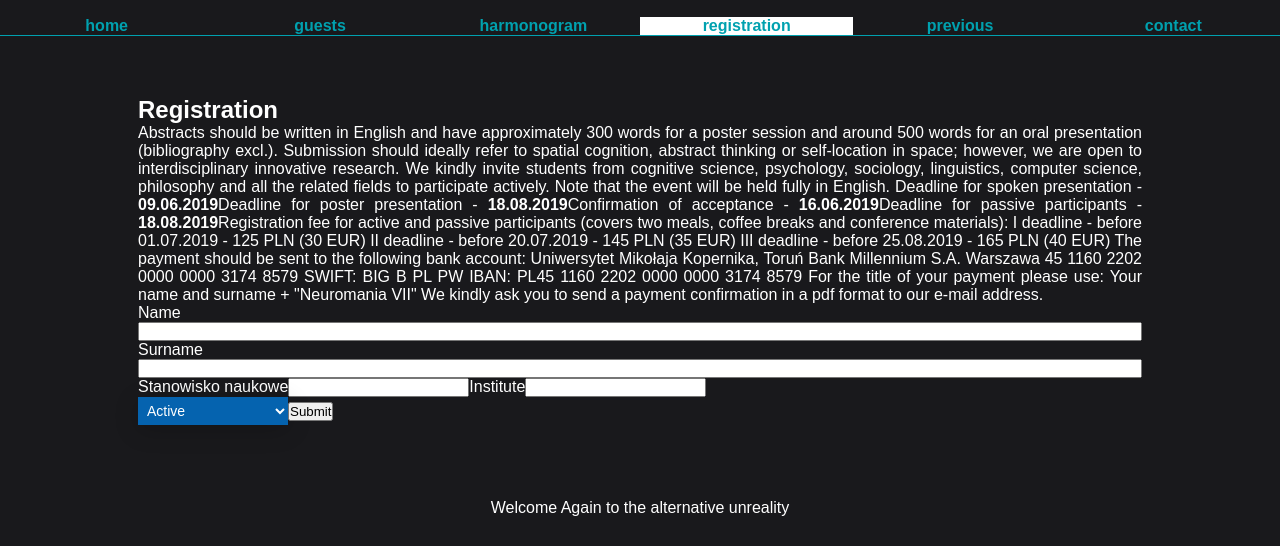
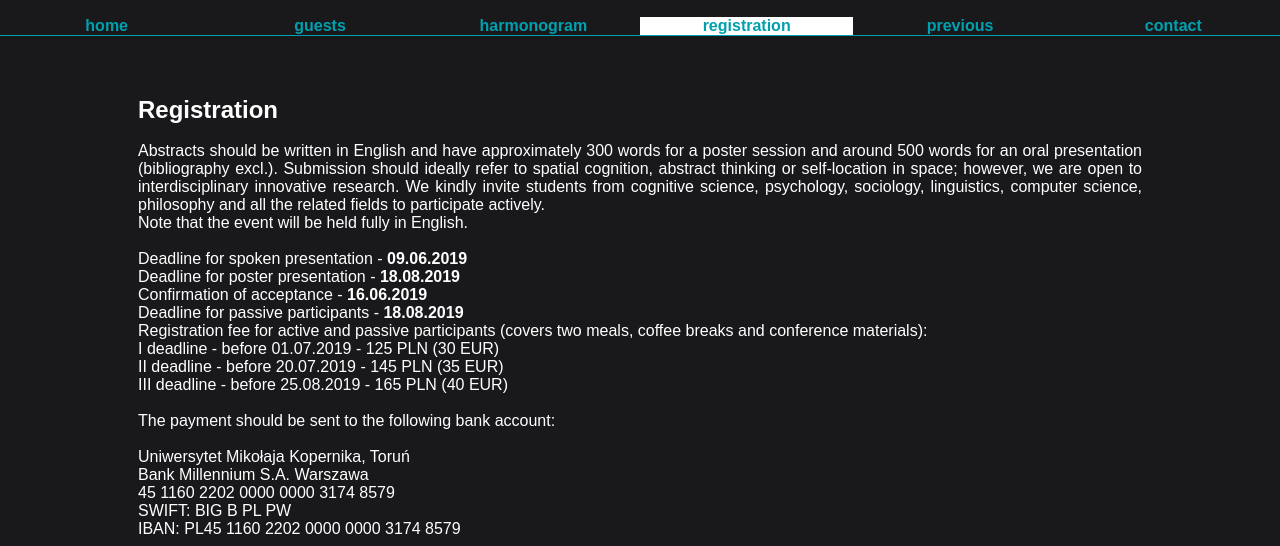
Before and after one commit to Snikerso/neuromania-react, a React app: page /registration in a window 1280 px wide. Shown: the part 254-800 px from the top of the page. Built offline with nearby package versions, Linux system fonts and the light colour scheme.

Commit message:
ktorys komit

```diff
--- a/package.json
+++ b/package.json
@@ -1,5 +1,6 @@
 {
-  "name": "projektspa",
+  "homepage": "https://snikerso.github.io/neuromania-react/",
+  "name": "neuromania",
   "version": "0.1.0",
   "private": true,
   "engines": {
@@ -7,6 +8,7 @@
     "npm": "5.7.1"
   },
   "dependencies": {
+    "gh-pages": "^2.1.1",
     "react": "^16.8.3",
     "react-dom": "^16.8.3",
     "react-icons": "^3.7.0",
@@ -17,6 +19,8 @@
     "uuidv4": "^5.0.1"
   },
   "scripts": {
+    "predeploy": "npm run build",
+    "deploy": "gh-pages -d build",
     "start": "react-scripts start",
     "build": "react-scripts build",
     "test": "react-scripts test",
--- a/src/layouts/Navigation.js
+++ b/src/layouts/Navigation.js
@@ -3,7 +3,7 @@ import { NavLink } from 'react-router-dom';
 import "../styles/Navigation.css"
 
 const list = [
-    { name: "home", path: "/", exact: true },
+    { name: "home", path: "/neuromania-react", exact: true },
     { name: "guests", path: "/guests" },
     { name: "harmonogram", path: "/harmonogram" },
     { name: "registration", path: "/registration" },
--- a/src/pages/ContactPage.js
+++ b/src/pages/ContactPage.js
@@ -9,7 +9,7 @@ const ContactPage = () => {
                     <h2 style={{marginBottom:"20px"}}>Contact </h2>
                     <p>
                     If you have any questions contact us:  <b>neuromaniatorun@gmail.com</b>
-                    You can also find the event on    <a style={{color:"#00a1af", textDecoration:"none"}} href="https://www.facebook.com/events/1175404159286719/" target="_blank" >
+                    <br/><br/>You can also find the event on    <a style={{color:"#00a1af", textDecoration:"none"}} href="https://www.facebook.com/events/1175404159286719/" target="_blank" >
                          Facebook</a> and <a  style={{color:"#00a1af", textDecoration:"none"}} href="https://twitter.com/NeuromaniaC" target="_blank" >
                         Twitter</a>  !
                     </p>
--- a/src/pages/HomePage.js
+++ b/src/pages/HomePage.js
@@ -3,29 +3,26 @@ import React from 'react'
 const HomePage = () => {
     return (
         <>
-            <div style={{padding:10}}  >
+            <div style={{ padding: 10 }}  >
                 <div>
                     <h2 style={{ textAlign: "center", padding: 20, }}>About Us</h2>
                     <p style={{ letterSpacing: 1, }}>
                         Welcome to the first international edition of the Neuromania Conference.
-
+                        <br /><br />
 
                         Have you ever wondered what visual imagery is? We did, it seems that the capacity to imagine varies greatly between individuals (Crawford WInlove). But wait... What about  imagining in different modalities? How do blind people imagine? How do blind people think abstractly? (Roberto Bottini) Speaking of which, what actually might “thinking” be? Evidence suggest that the structure of the semantic representation is spatial (geometrical) (Peter Gärdenfors). Furthermore, the research on the attentional mechanisms also point to the spatial, supramodal representation of space (Rob van der Lubbe). Recently, it has been proposed that the grid cells system in entorhinal cortex can serve a role of navigating through the cognitive spaces (Jacob Bellmund).
                         Taken together, these seemingly unconnected ideas start to work together, bringing us to a better understanding of the mechanisms underlying higher cognitive skills. At the conference we are going to explore these topics and get a better grip on the complex relationships between imagination, abstract thinking and spatial cognition.
-
+                        <br /><br />
                         Each of the mentioned specialists will give a lecture related to his field of expertise and in the first day’s afternoon we will have an open debate moderated by another expert in the field (Rafał Czajkowski).
-
+                        <br /><br />
                         At this conference we ask big questions and look for the answers with experts from different fields. Why? Cause we're curious and truly interdisciplinary!
-
+                        <br /><br />
                         On behalf of organising committee,
-
+                        <br /><br />
                         Olgierd Borowiecki</p>
 
                 </div>
-                <div>
-                    Sponsors
 
-                </div>
 
             </div>
 
--- a/src/pages/RegistrationPage.js
+++ b/src/pages/RegistrationPage.js
@@ -1,61 +1,82 @@
-import React from 'react'
+import React, { useState } from 'react'
 
 const RegistrationPage = () => {
+
+    // const [name, setName] = useState('')
+    // const [surname, setSurname] = useState('')
+
+
+    // const handleNameInput = e => {
+    //     setName(e.target.value)
+    //     console.log(name)
+    // }
+    // const handleSurnameInput = e => {
+    //     setSurname(e.target.value)
+
+    // }
+
+    // const handleFormSubmit = () => {
+
+    // }
+
+
     return (
-
         <>
-            <div style={{padding:10}}>
+            <div style={{ padding: 10 }}>
                 <div>
                     <div id="registration" class="section4">
-                    <h2>Registration</h2>
+                        <h2>Registration</h2><br />
                         <p>
                             Abstracts should be written in English and have approximately 300 words for a poster session and around 500 words
                             for an oral presentation (bibliography excl.). Submission should ideally refer to spatial cognition, abstract thinking
                             or self-location in space; however, we are open to interdisciplinary innovative research. We kindly invite students
                             from cognitive science, psychology, sociology, linguistics, computer science, philosophy and all the related fields
-                         to participate actively.
-                        Note that the event will be held fully in English.
+                            to participate actively. <br />
+                            Note that the event will be held fully in English.   <br /> <br />
 
 
-                        Deadline for spoken presentation - <b>09.06.2019</b>
-			Deadline for poster presentation - <b>18.08.2019</b>
-                        Confirmation of acceptance - <b>16.06.2019</b>
-                        Deadline for passive participants - <b>18.08.2019</b>
-                        Registration fee for active and passive participants (covers two meals, coffee breaks and conference materials):
-                        I deadline - before 01.07.2019 - 125 PLN (30 EUR)
-                        II deadline - before 20.07.2019 - 145 PLN (35 EUR)
-                        III deadline - before 25.08.2019 - 165 PLN (40 EUR)
+                            Deadline for spoken presentation - <b>09.06.2019</b> <br />
+                            Deadline for poster presentation - <b>18.08.2019</b> <br />
+                            Confirmation of acceptance - <b>16.06.2019</b> <br />
+                            Deadline for passive participants - <b>18.08.2019</b> <br />
+                            Registration fee for active and passive participants (covers two meals, coffee breaks and conference materials):<br />
+                            I deadline - before 01.07.2019 - 125 PLN (30 EUR)<br />
+                            II deadline - before 20.07.2019 - 145 PLN (35 EUR)<br />
+                            III deadline - before 25.08.2019 - 165 PLN (40 EUR)<br />   <br />
 
-  The payment should be sent to the following bank account:
+                            The payment should be sent to the following bank account:<br />   <br />
 
-Uniwersytet Mikołaja Kopernika, Toruń
-Bank Millennium S.A. Warszawa
-45 1160 2202 0000 0000 3174 8579
-SWIFT: BIG B PL PW
-IBAN: PL45 1160 2202 0000 0000 3174 8579
+                            Uniwersytet Mikołaja Kopernika, Toruń<br />
+                            Bank Millennium S.A. Warszawa<br />
+                            45 1160 2202 0000 0000 3174 8579<br />
+                            SWIFT: BIG B PL PW<br />
+                            IBAN: PL45 1160 2202 0000 0000 3174 8579<br />   <br />
 
-For the title of your payment please use:
-Your name and surname + "Neuromania VII"
+                            For the title of your payment please use:<br />
+                            Your name and surname + "Neuromania VII" <br />   <br />
 
-We kindly ask you to send a payment confirmation in a pdf format to our e-mail address.
+                            We kindly ask you to send a payment confirmation in a pdf format to our e-mail address.<br />
                         </p>
 
                     </div>
                 </div>
-                <form >
+                {/* <form onSubmit={handleFormSubmit}>
                     <div className="registration">
 
-                        <label>Name</label><input type="text" />
-                        <label>Surname</label><input type="text" />
+                        <div><label>Name</label><input type="text" value={name} onChange={handleNameInput} /></div>
+                        <div><label>Surname</label><input type="text" value={surname} onChange={handleSurnameInput} /></div>
 
                         <div>
                             <label>Stanowisko naukowe</label><input type="text" />
-
+                        </div>
+                        <div>
                             <label>Institute</label><input type="text" />
                         </div>
 
 
                         <div className="registration-select">
+
+                            <label>What kind of participants you are</label>
                             <select>
                                 <option value="0">Active</option>
                                 <option value="1">Passive</option>
@@ -65,7 +86,7 @@ We kindly ask you to send a payment confirmation in a pdf format to our e-mail a
                             <button type="submit" title="Submit" value="submit" >Submit</button>
                         </div>
                     </div>
-                </form>
+                </form> */}
             </div>
         </>
     )
--- a/src/styles/App.css
+++ b/src/styles/App.css
@@ -180,7 +180,8 @@ align-content: center;
 
 .registration{
 display: grid;
-grid-template-columns: 1fr
+grid-template-columns: 10%;
+margin: 10%;
 }
 
 
@@ -190,8 +191,6 @@ grid-template-columns: 1fr
     position: relative;
     font-family: Arial;
   }
-
-
   .registration-select select {
     background-color: #0563af;
     color: white;
```
Also changed, not shown: src/pages/HarmonogramPage.js (+10 -11 lines), 1 other file. Lines whose indentation alone changed are shown as unchanged.
